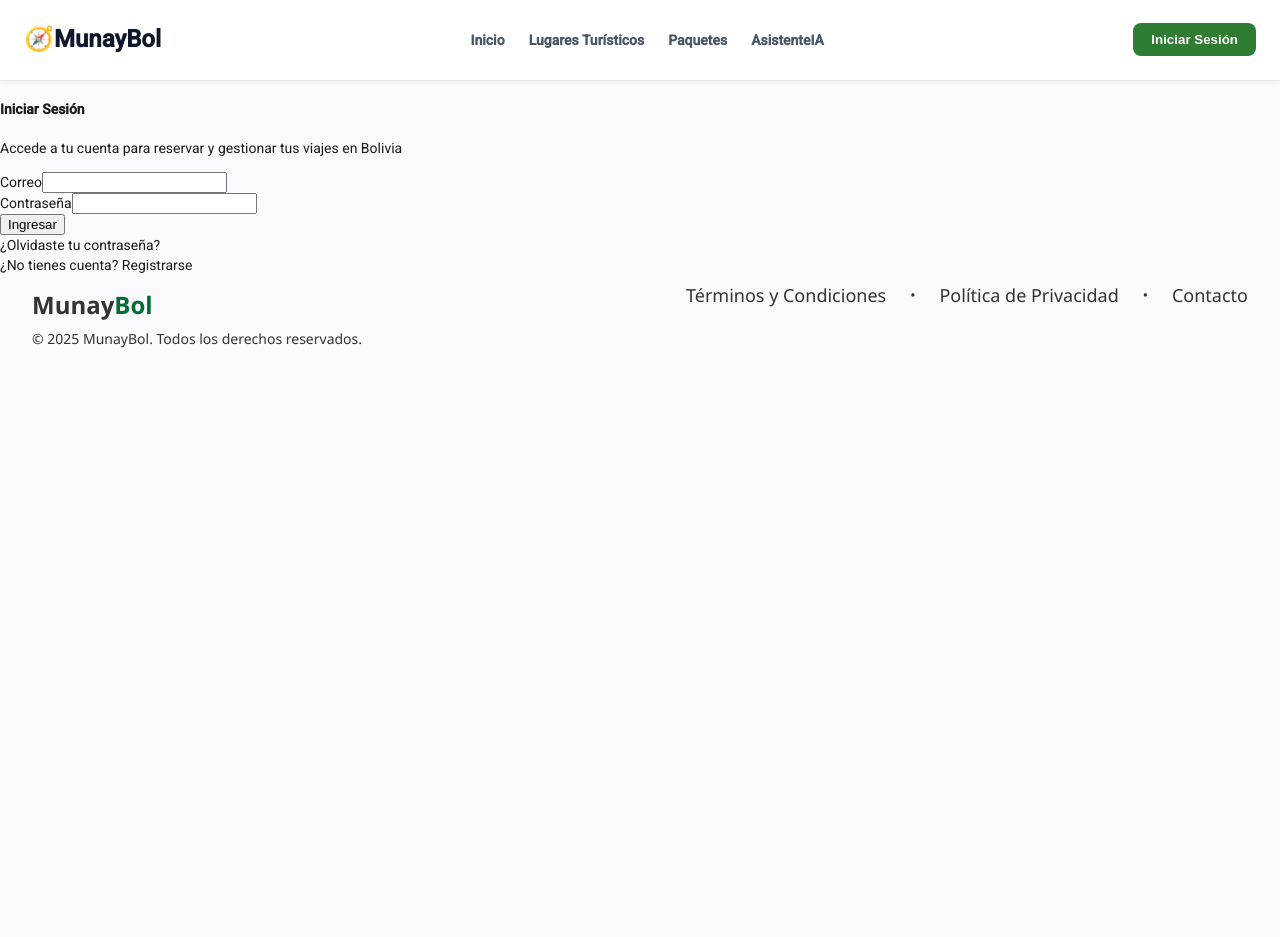
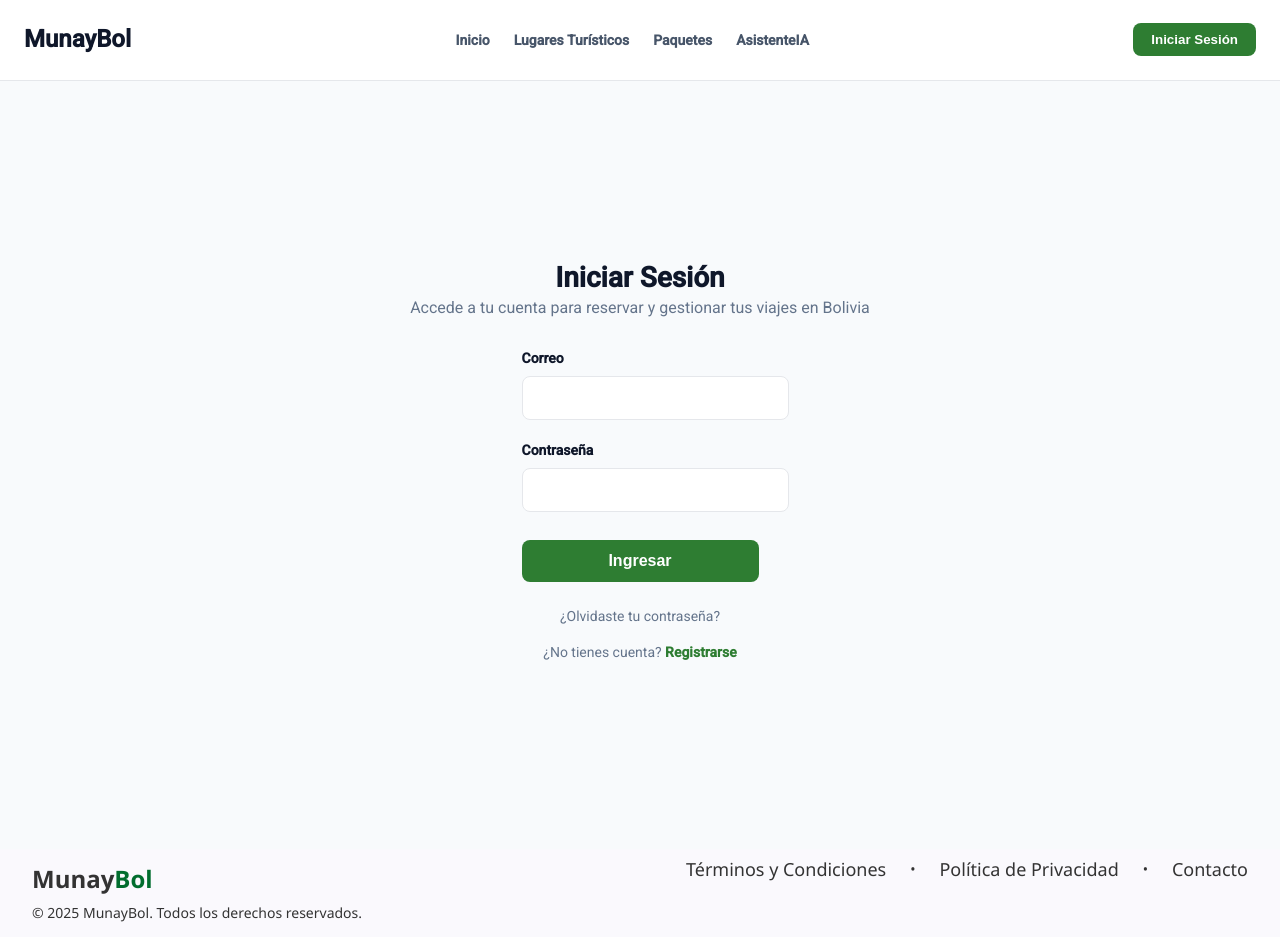
Before and after one commit to AldrinZurita/munayBol, an Angular app in the folder frontend/: page /login in a window 1280 px wide. Before the commit the page ends 800 px from the top, so only its background shows below. Built offline with nearby package versions, Linux system fonts and the light colour scheme.

Commit message:
se agrego estilos al login

```diff
--- a/frontend/src/app/pages/login/login.scss
+++ b/frontend/src/app/pages/login/login.scss
@@ -0,0 +1,150 @@
+// --- Variables for consistency ---
+$primary-color: #2e7d32;
+$text-color: #0f172a;
+$secondary-text: #64748b;
+$border-color: #e5e7eb;
+$danger-color: #dc2626;
+$card-bg: #ffffff;
+$body-bg: #f8fafc; // A light grey for the page background
+
+// --- Main container to center the form ---
+.login-container {
+  display: flex;
+  flex-direction: column;
+  align-items: center;
+  justify-content: center;
+  min-height: calc(100vh - 80px); // Adjust based on navbar height
+  background-color: $body-bg;
+  padding: 24px;
+}
+
+// --- The login card itself ---
+.login-card {
+  background-color: $card-bg;
+  padding: 32px 40px;
+  border-radius: 16px;
+  box-shadow: 0 4px 20px rgba(0, 0, 0, 0.07);
+  width: 100%;
+  max-width: 420px;
+}
+
+// --- Card Header section ---
+.card-header {
+  text-align: center;
+  margin-bottom: 28px;
+
+  .card-title {
+    font-size: 28px;
+    font-weight: 700;
+    color: $text-color;
+    margin: 0 0 8px;
+  }
+
+  .card-description {
+    font-size: 16px;
+    color: $secondary-text;
+    line-height: 1.5;
+    margin: 0;
+  }
+}
+
+// --- Form Styles ---
+form {
+  display: flex;
+  flex-direction: column;
+  gap: 20px;
+
+  .form-group {
+    display: flex;
+    flex-direction: column;
+    gap: 8px;
+
+    label {
+      font-size: 14px;
+      font-weight: 600;
+      color: $text-color;
+    }
+
+    input {
+      width: 100%;
+      padding: 12px 14px;
+      border: 1px solid $border-color;
+      border-radius: 8px;
+      font-size: 16px;
+      transition: border-color 0.2s, box-shadow 0.2s;
+
+      &:focus {
+        outline: none;
+        border-color: $primary-color;
+        box-shadow: 0 0 0 3px rgba(22, 163, 74, 0.2);
+      }
+    }
+  }
+
+  button[type="submit"] {
+    background-color: $primary-color;
+    color: #fff;
+    border: none;
+    padding: 12px;
+    border-radius: 8px;
+    font-weight: 600;
+    font-size: 16px;
+    cursor: pointer;
+    transition: background-color 0.2s ease, opacity 0.2s ease;
+    margin-top: 8px;
+
+    &:hover:not(:disabled) {
+      background-color: darken($primary-color, 5%);
+    }
+
+    &:disabled {
+      opacity: 0.6;
+      cursor: not-allowed;
+    }
+  }
+
+  .error {
+    color: $danger-color;
+    background-color: lighten($danger-color, 38%);
+    border: 1px solid lighten($danger-color, 25%);
+    text-align: center;
+    padding: 10px;
+    border-radius: 8px;
+    font-size: 14px;
+    font-weight: 500;
+  }
+}
+
+// --- Links below the form ---
+.auth-links-container {
+  margin-top: 24px;
+  font-size: 14px;
+  text-align: center;
+
+  .forgot-password-link {
+    color: $secondary-text;
+    text-decoration: none;
+    transition: color 0.2s;
+
+    &:hover {
+      color: $primary-color;
+      text-decoration: underline;
+    }
+  }
+
+  .signup-prompt {
+    margin-top: 16px;
+    color: $secondary-text;
+
+    .signup-link {
+      color: $primary-color;
+      font-weight: 600;
+      text-decoration: none;
+      transition: text-decoration 0.2s;
+
+      &:hover {
+        text-decoration: underline;
+      }
+    }
+  }
+}
--- a/frontend/src/app/shared/navbar/navbar.html
+++ b/frontend/src/app/shared/navbar/navbar.html
@@ -1,6 +1,6 @@
 <nav class="navbar">
   <h1 class="logo">
-    <a routerLink="/">🧭MunayBol</a>
+    <a routerLink="/">MunayBol</a>
   </h1>
 
   <input type="checkbox" id="menu-toggle" class="menu-toggle" />
```
